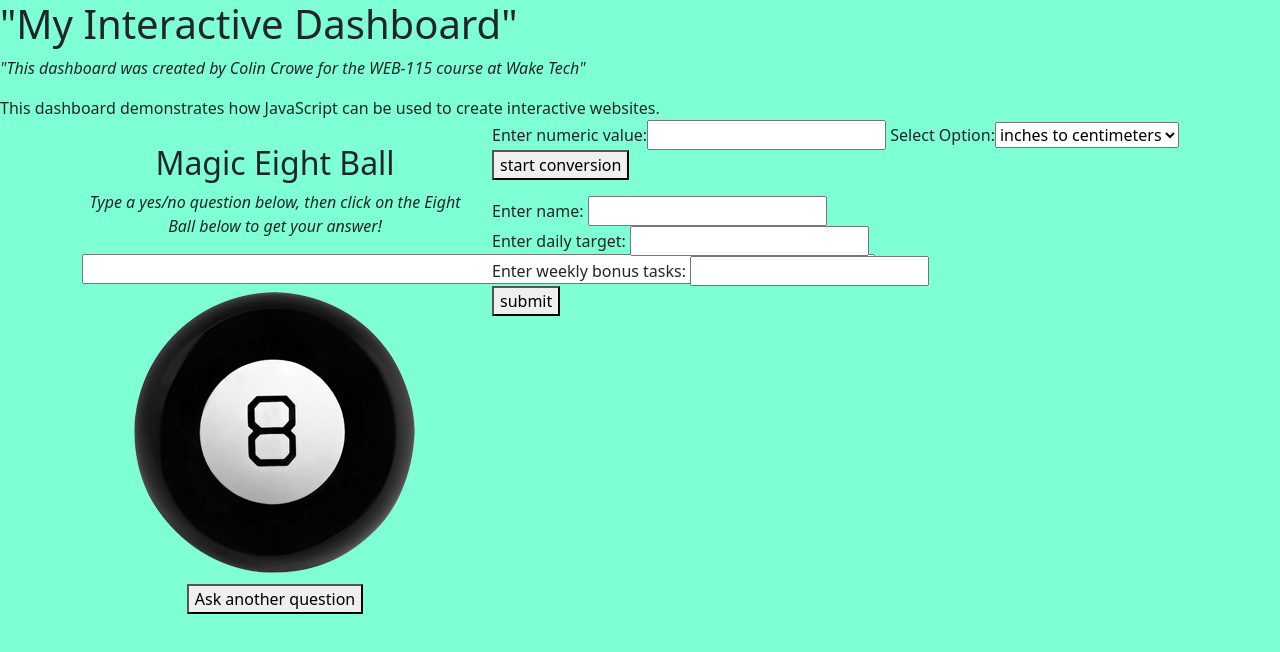
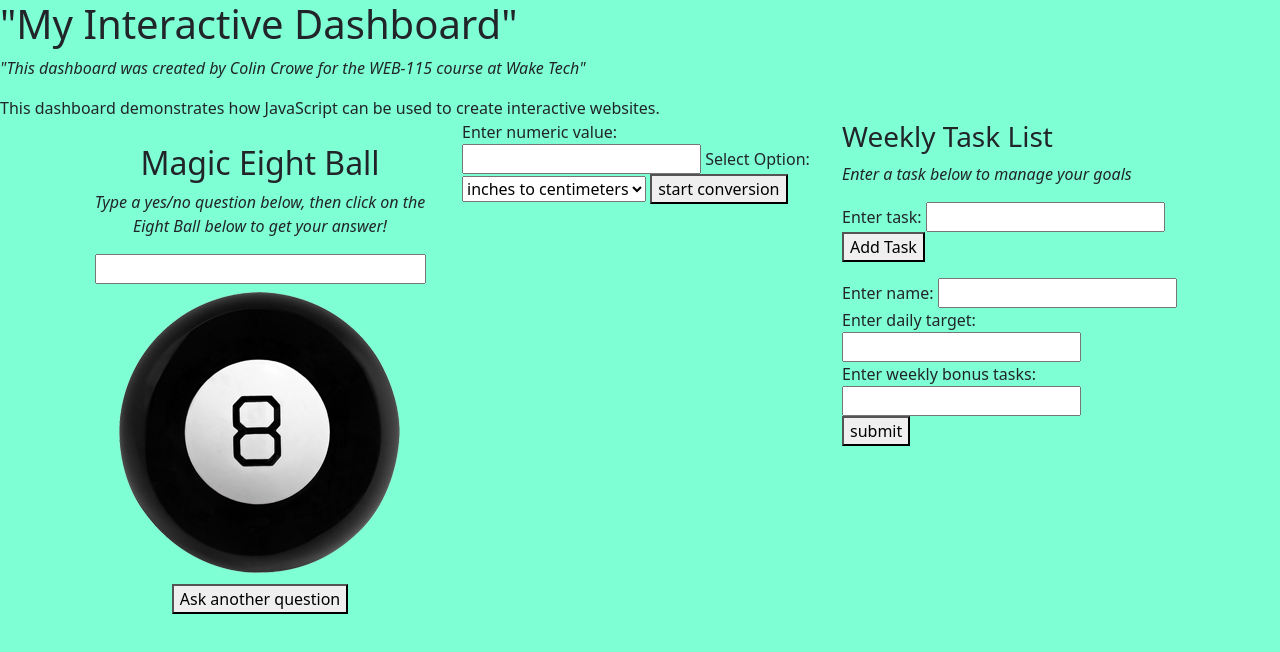
Before and after one commit to cscrowe37/-interactive-dashboard, a plain HTML site: page index.html in a window 1280 px wide. Drawn offline with nearby package versions, Linux system fonts and the light colour scheme.

Commit message:
manager list maker

```diff
--- a/index.html
+++ b/index.html
@@ -9,6 +9,7 @@
         <meta>
         </meta>
     </head>
+    <title> interactive dashboard app holder</title>
 
             <body>
                 <h1> "My Interactive Dashboard"</h1>
@@ -20,13 +21,16 @@
                 <div class="container">
                     <div class="row">
 
+
+
+                        <title>Magic Eight Ball</title>
                         <div class="col" id="magic-eight-ball">
                             <script src="magic-eightball.js" defer></script>﻿
                             <link rel="stylesheet" href="css/magic-eight-ball.css">
                             <h2 class="heading">Magic Eight Ball</h2>
                             <form>
                             <p>Type a yes/no question below, then click on the Eight Ball below to get your answer!</p>
-                            <input id="question" name="question" size="80">
+                            <input id="question" name="question" size="30">
                             <div id="magicEightBall">
                                 <div id="circle"></div>
                                 <img id="ball" src="img/magic-eight-ball.png"/>
@@ -36,6 +40,9 @@
                             <br>
                         </div>
 
+
+
+                        <title>Metric Converter</title>
                         <div class="col" id="metric-converter">
                             <form>
                                 Enter numeric value:<input type="number" id ="numbervalue">
@@ -63,8 +70,25 @@
 
                             </p>
                             <script src="metric-converter.js"></script>
+                        </div>
+
+
+
+                        <title>Weekly Tasks</title>
                         <div class="col" id="weekly-tasks">
-
+                            <div id="task-list">
+                                <h3>Weekly Task List</h3>
+                                <p>Enter a task below to manage your goals</p>
+                                <form>
+                                    Enter task: <input id="task-name"><br>
+                                    <button id="add-task">Add Task</button>
+                                </form>
+                                <script>
+                                document.getElementById("add-task").addEventListener("click", function(event){
+                                event.preventDefault();
+                                });
+                                </script>
+                            </div>
                             <form>
                             Enter name: <input type="text"id="name"> <br>
                             Enter daily target: <input type="number" id="dailytarget"> <br>
@@ -79,8 +103,6 @@
                             <p id="goal-message">
 
                             </p>
-
-
                             <script  src="task-manager.js" defer></script>
                         </div>
                         <!-- Dashboard Content -->
--- a/task-manager.js
+++ b/task-manager.js
@@ -1,3 +1,35 @@
+
+const myTasks = [];
+
+//make list element
+const listElement = document.createElement("ul");
+
+//assign id and append
+const taskList = document.getElementById("task-list");
+listElement.id="user-tasks";
+taskList.appendChild(listElement);
+
+//add task logic to button
+const clickbutdoc = document.getElementById("add-task");
+clickbutdoc.addEventListener("click",addToListUL);
+
+function addToListUL(){
+    //get and store string from input field  id="task-name"
+    const inputString = document.getElementById("task-name").value;
+    //.push() string to myTask
+    myTasks.push(inputString);
+    //create list item with document.createElement("li")
+    const outputstring = document.createElement("li");
+    //append list item to <li>
+    outputstring.innerText = myTasks;
+    //append <li> to <ul>
+    listElement.appendChild(outputstring);
+}
+
+
+
+
+
 
 function weeklyGoal(userName,dailyGoal,bonusTasks) {
     // Weekly Goal: Calculate the total weekly task goal for a user.
@@ -16,7 +48,6 @@ function weeklyGoal(userName,dailyGoal,bonusTasks) {
     let output = ("User: " + userName + "<br>");
     output += ("Total Weekly Goal:  "+ totalGoal);
     document.getElementById("goal-message").innerHTML = output;
-
 }
 
 const element = document.getElementById("goal-btn");
```
